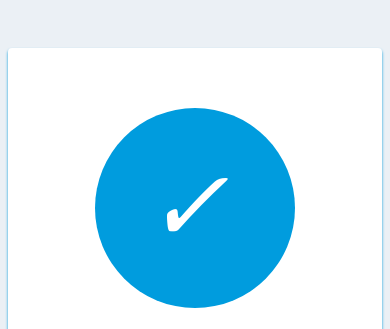
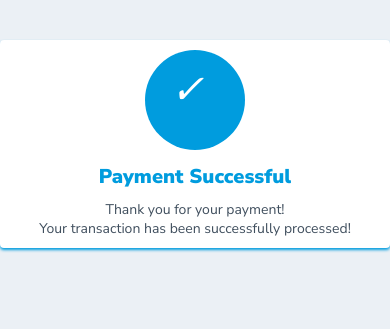
Before and after one commit to CodeScaleLK/paypal-final, a plain HTML site: page index.html in a window 390 px wide. Shown: the top 329 px of the page. Drawn offline with Linux system fonts and the light colour scheme.

Commit message:
Update index.html

```diff
--- a/index.html
+++ b/index.html
@@ -1,48 +1,75 @@
-<html>
+<!DOCTYPE html>
+<html lang="en">
 <head>
+  <meta charset="UTF-8">
+  <meta name="viewport" content="width=device-width, initial-scale=1.0">
   <link href="https://fonts.googleapis.com/css?family=Nunito+Sans:400,400i,700,900&display=swap" rel="stylesheet">
-  </head>
   <style>
     body {
       text-align: center;
       padding: 40px 0;
       background: #EBF0F5;
+      margin: 0;
     }
+
+    .card {
+      background: white;
+      padding: 20px;
+      border-radius: 4px;
+      box-shadow: 0 2px 3px #009cde;
+      max-width: 400px;
+      margin: 0 auto;
+    }
+
     h1 {
       color: #009cde;
       font-family: "Nunito Sans", "Helvetica Neue", sans-serif;
       font-weight: 900;
-          font-size: 40px;
+      font-size: 24px;
       margin-bottom: 10px;
     }
+
     p {
       color: #404F5E;
       font-family: "Nunito Sans", "Helvetica Neue", sans-serif;
-          font-size:20px;
+      font-size: 16px;
       margin: 0;
     }
+
     i {
       color: #fff;
-        font-size: 100px;
-        line-height: 200px;
-        margin-left:-15px;
+      font-size: 60px;
+      line-height: 120px;
+      margin-left: -15px;
     }
+
+    @media (max-width: 768px) {
       .card {
-        background: white;
-        padding: 60px;
-        border-radius: 4px;
-        box-shadow: 0 2px 3px #009cde;
-        display: inline-block;
-        margin: 0 auto;
+        padding: 10px;
+      }
+
+      h1 {
+        font-size: 20px;
+      }
+
+      p {
+        font-size: 14px;
+      }
+
+      i {
+        font-size: 40px;
+        line-height: 80px;
+      }
     }
   </style>
+</head>
 <body>
   <div class="card">
-      <div style="border-radius:200px; height:200px; width:200px; background: #009cde; margin:0 auto;">
+    <div style="border-radius: 100px; height: 100px; width: 100px; background: #009cde; margin: 0 auto;">
       <i class="checkmark">✓</i>
     </div>
     <h1>Payment Successful</h1>
-        <p>Thank you for your payment!;<br/> Your transaction has been successfully processed!</p>
+    <p>Thank you for your payment!<br>Your transaction has been successfully processed!</p>
   </div>
 </body>
 </html>
```
Lines whose indentation alone changed are shown as unchanged.
